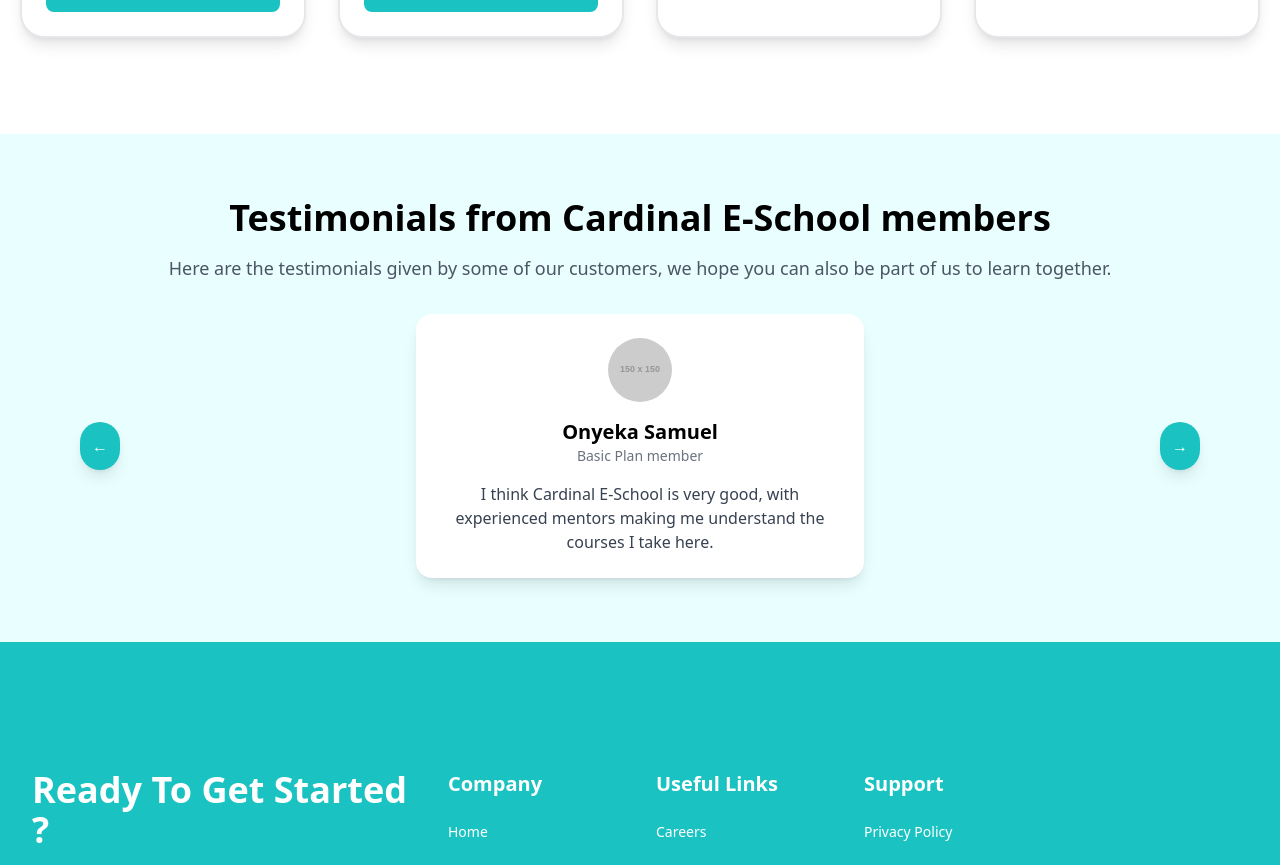
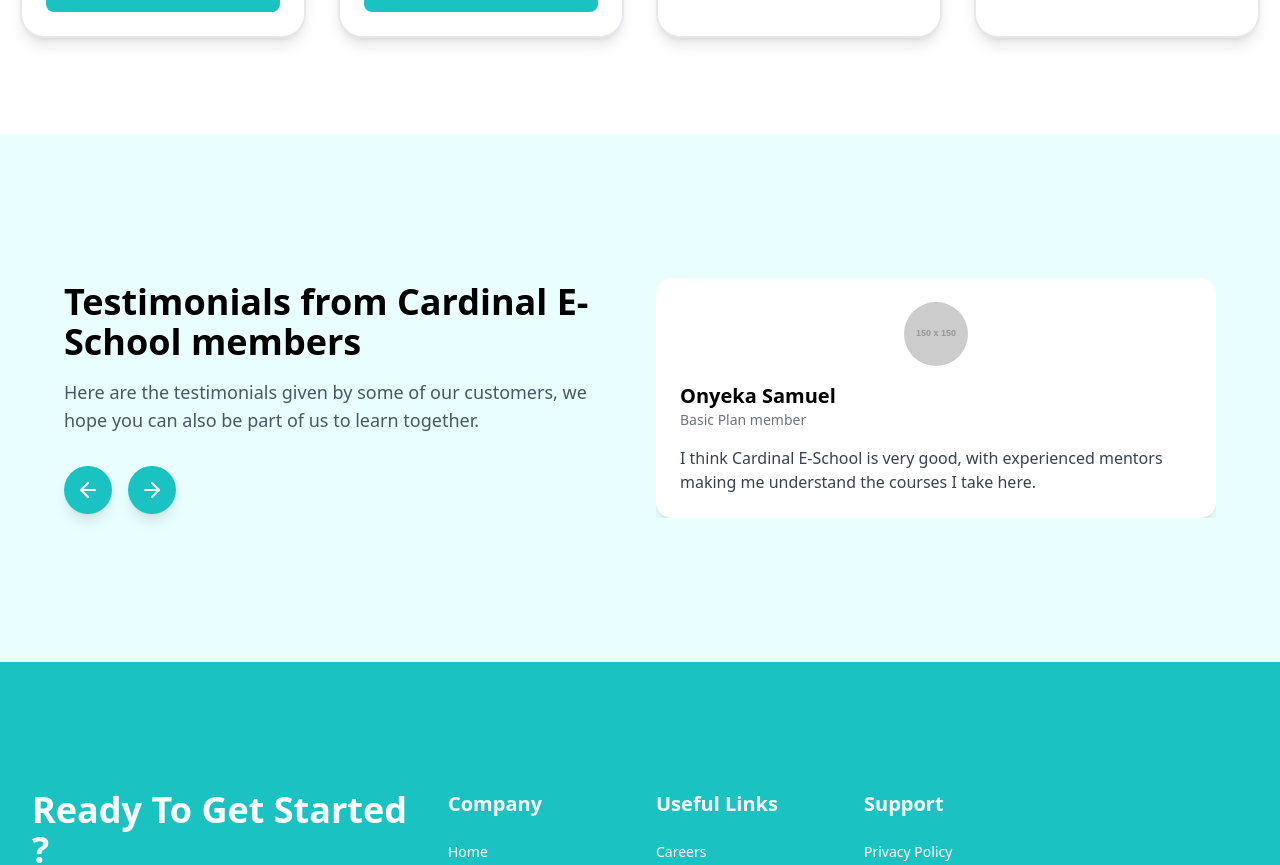
Before and after one commit to priest-2105/cardinal-eschool, a Next.js app: page / in a window 1280 px wide. Shown: the part 4985-5850 px from the top of the page. Built offline with nearby package versions, Linux system fonts and the light colour scheme.

Commit message:
skills expert animation update

```diff
--- a/components/pages/Home/testimonials/index.tsx
+++ b/components/pages/Home/testimonials/index.tsx
@@ -1,6 +1,8 @@
 "use client";
 
 import React, { useState } from "react";
+import { motion, AnimatePresence } from "framer-motion";
+import { ArrowLeft, ArrowRight } from "lucide-react";
 
 const Testimonials: React.FC = () => {
   const testimonials = [
@@ -41,49 +43,79 @@
     );
   };
 
+  const cardVariants = {
+    hidden: { opacity: 0, x: 50 },
+    visible: { opacity: 1, x: 0, transition: { duration: 0.5 } },
+    exit: { opacity: 0, x: -50, transition: { duration: 0.5 } },
+  };
+
   return (
-    <div className="bg-[#E9FFFF] py-16 px-4">
-      <div className="max-w-6xl mx-auto text-center">
-        <h2 className="text-4xl font-bold mb-4">Testimonials from Cardinal E-School members</h2>
+    <div className="bg-[#E9FFFF] xl:py-36 max-xl:py-36 max-lg:py-32 max-md:py-20 max-sm:py-16 px-4">
+      <div className="max-w-6xl mx-auto flex flex-col lg:flex-row items-center justify-between gap-8">
+        {/* Text Section */}
+        <motion.div
+          initial={{ opacity: 0, y: 50 }}
+          whileInView={{ opacity: 1, y: 0 }}
+          viewport={{ once: false, amount: 0.3 }}
+          className="lg:w-1/2 text-center lg:text-left"
+        >
+          <h2 className="text-4xl font-bold mb-4">
+            Testimonials from Cardinal E-School members
+          </h2>
           <p className="text-lg text-gray-600 mb-8">
-          Here are the testimonials given by some of our customers, we hope you
-          can also be part of us to learn together.
+            Here are the testimonials given by some of our customers, we hope
+            you can also be part of us to learn together.
           </p>
-        <div className="relative">
-          {/* Arrows */}
+          {/* Navigation Buttons */}
+          <div className="flex justify-center lg:justify-start gap-4 mt-4">
             <button
               onClick={handlePrev}
-            className="absolute left-4 top-1/2 transform -translate-y-1/2 bg-[#1BC2C2] text-white p-3 rounded-full shadow-lg hover:bg-teal-600"
+              className="bg-[#1BC2C2] text-white p-3 rounded-full font-bold shadow-lg hover:bg-teal-600"
             >
-            &#8592;
+              <ArrowLeft size={24} />
             </button>
             <button
               onClick={handleNext}
-            className="absolute right-4 top-1/2 transform -translate-y-1/2 bg-[#1BC2C2] text-white p-3 rounded-full shadow-lg hover:bg-teal-600"
+              className="bg-[#1BC2C2] text-white p-3 rounded-full font-bold shadow-lg hover:bg-teal-600"
             >
-            &#8594;
+              <ArrowRight size={24} />
             </button>
+          </div>
+        </motion.div>
 
-          {/* Testimonial Card */}
-          <div className="flex items-center justify-center">
-            {testimonials.map((testimonial, index) => (
-              <div
-                key={index}
-                className={`${
-                  index === currentIndex ? "block" : "hidden"
-                } bg-white rounded-2xl shadow-lg p-6 w-11/12 max-w-md mx-auto`}
+        {/* Carousel Section */}
+        <div className="lg:w-1/2">
+          <motion.div
+            drag="x"
+            dragConstraints={{ left: -10, right: 10 }}
+            className="relative w-full overflow-hidden"
+          >
+            <AnimatePresence mode="wait">
+              <motion.div
+                key={currentIndex}
+                variants={cardVariants}
+                initial="hidden"
+                animate="visible"
+                exit="exit"
+                className="bg-white rounded-2xl shadow-lg p-6 w-full"
               >
                 <img
-                  src={testimonial.image}
-                  alt={testimonial.name}
+                  src={testimonials[currentIndex].image}
+                  alt={testimonials[currentIndex].name}
                   className="w-16 h-16 rounded-full mx-auto mb-4"
                 />
-                <h3 className="text-xl font-bold">{testimonial.name}</h3>
-                <p className="text-sm text-gray-500 mb-4">{testimonial.plan}</p>
-                <p className="text-gray-700">{testimonial.testimonial}</p>
-              </div>
-            ))}
-          </div>
+                <h3 className="text-xl font-bold">
+                  {testimonials[currentIndex].name}
+                </h3>
+                <p className="text-sm text-gray-500 mb-4">
+                  {testimonials[currentIndex].plan}
+                </p>
+                <p className="text-gray-700">
+                  {testimonials[currentIndex].testimonial}
+                </p>
+              </motion.div>
+            </AnimatePresence>
+          </motion.div>
         </div>
       </div>
     </div>
```
Lines whose indentation alone changed are shown as unchanged.
